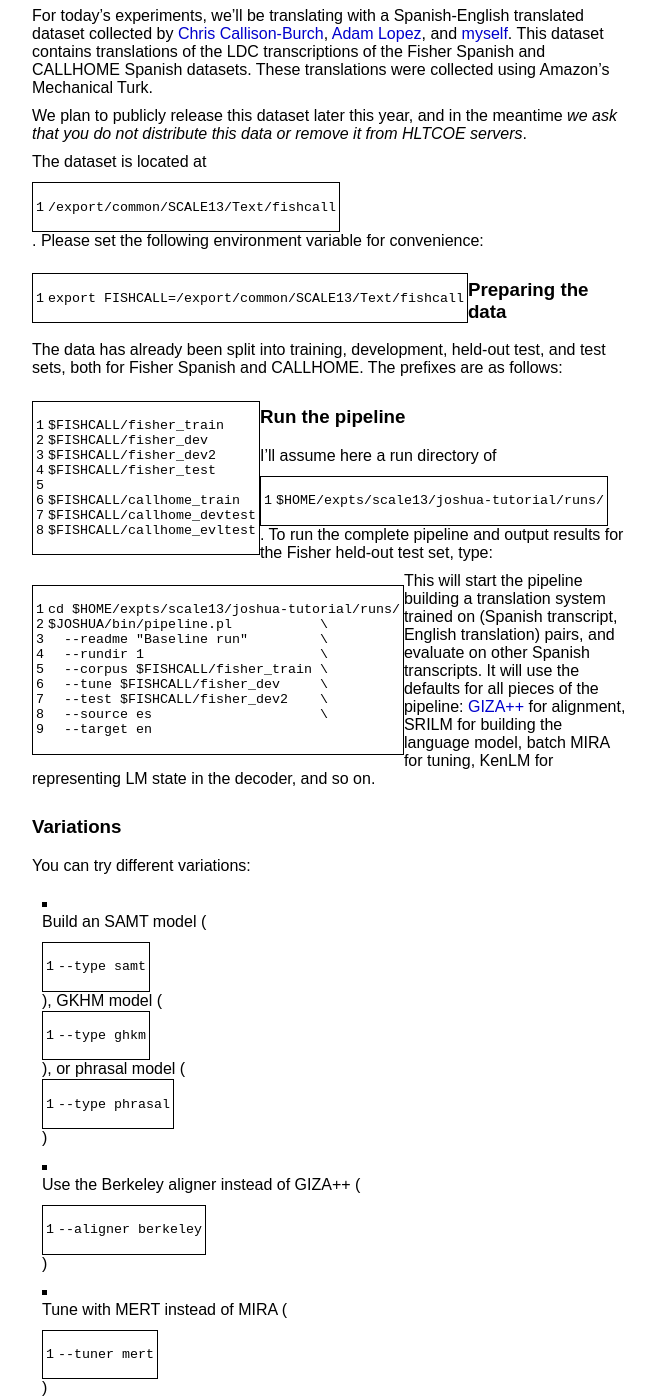
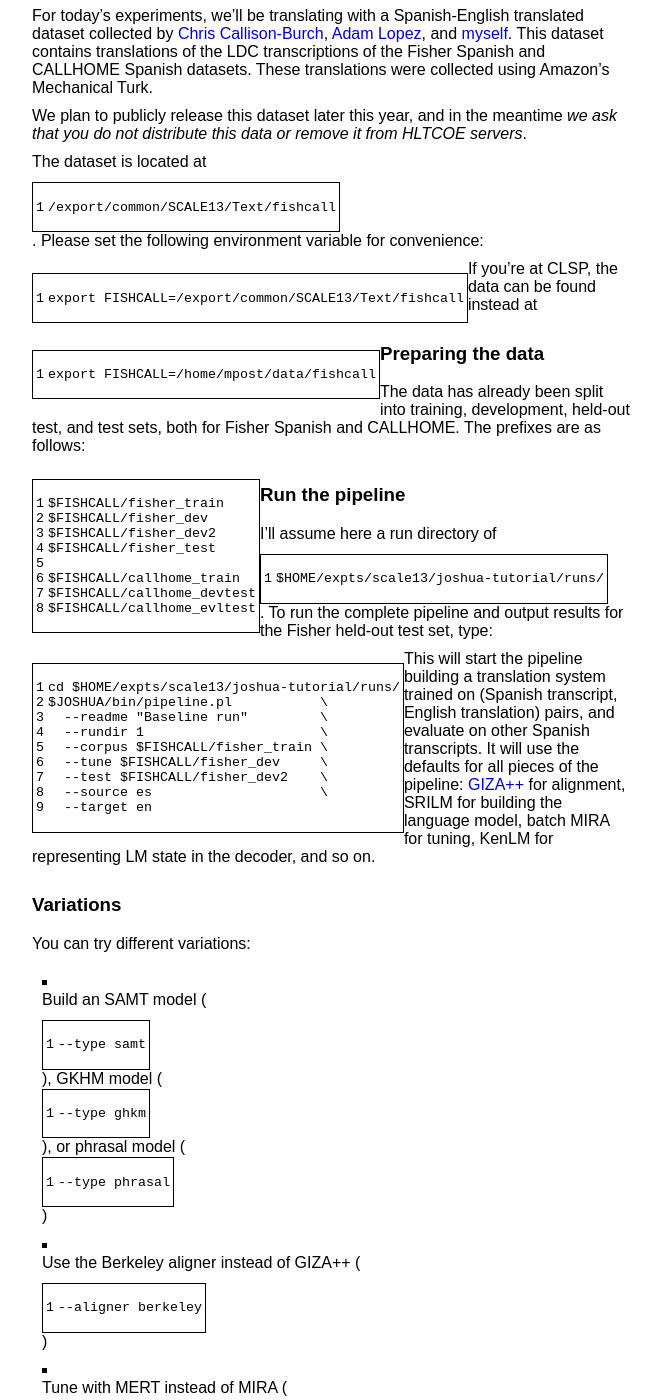
Before and after one commit to joshua-decoder/joshua-decoder.github.com, a Jekyll site: the page built from 5.0/scale2013-tutorial.md, in a window 1280 px wide and 1400 px high, scrolled down 843 px. Shown: the whole window, without its empty margins (136-797 px from the left). Built offline with Jekyll 4.4.1, drawn with Linux system fonts in a browser that asks for light colours; some of the changed text lies outside the part shown.

Commit message:
updated with CLSP notes

```diff
--- a/5.0/scale2013-tutorial.md
+++ b/5.0/scale2013-tutorial.md
@@ -52,6 +52,10 @@ variable for convenience:
 
     export FISHCALL=/export/common/SCALE13/Text/fishcall
 
+If you're at CLSP, the data can be found instead at
+
+    export FISHCALL=/home/mpost/data/fishcall
+
 ### Preparing the data
 
 The data has already been split into training, development, held-out test, and test sets, both for
@@ -98,3 +102,5 @@ You can try different variations:
    - Tune with MERT instead of MIRA (`--tuner mert`)
 
    - Decode with a wider beam (`--joshua-args '-pop-limit 200'`) (the default is 100)
+
+   - Add training data (add another `--corpus` line, e.g., `--corpus $FISHCALL/callhome_train`)
```
